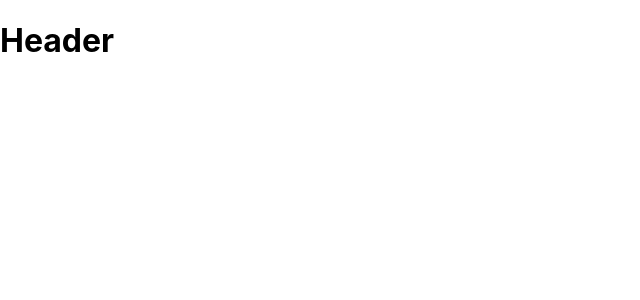
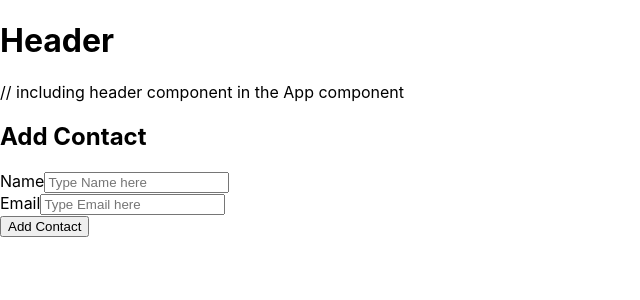
Before and after one commit to mail2prasanthv/contact-app-dipesh, a React (Create React App) app: page / in a window 1280 px wide. Shown: the top 300 px of the page, without its empty margins (0-640 px from the left). Built offline with nearby package versions, Linux system fonts and the light colour scheme.

Commit message:
Step 5. Create a new “AddContact”  class component

```diff
--- a/src/App.js
+++ b/src/App.js
@@ -1,8 +1,14 @@
+import AddContact from "./components/AddContact";
 import Header from "./components/Header";
+import ContactList from "./components/ContactList";
 
 function App() {
+
   return (
-   <Header/>//  including header component in the App component
+    <div>
+      <Header/>//  including header component in the App component
+      <AddContact />
+    </div>
   );
 }
 
--- /dev/null
+++ b/src/components/AddContact.js
@@ -0,0 +1,24 @@
+import React from "react";
+
+class AddContact extends React.Component {
+  render() {
+    return (
+      <div>
+        <h2>Add Contact</h2>
+        <form>
+          <div>
+            <label>Name</label>
+            <input type="text" placeholder="Type Name here"></input>
+          </div>
+          <div>
+            <label>Email</label>
+            <input type="text" placeholder="Type Email here"></input>
+          </div>
+          <button>Add Contact</button>
+        </form>
+      </div>
+    );
+  }
+}
+
+export default AddContact;
```
